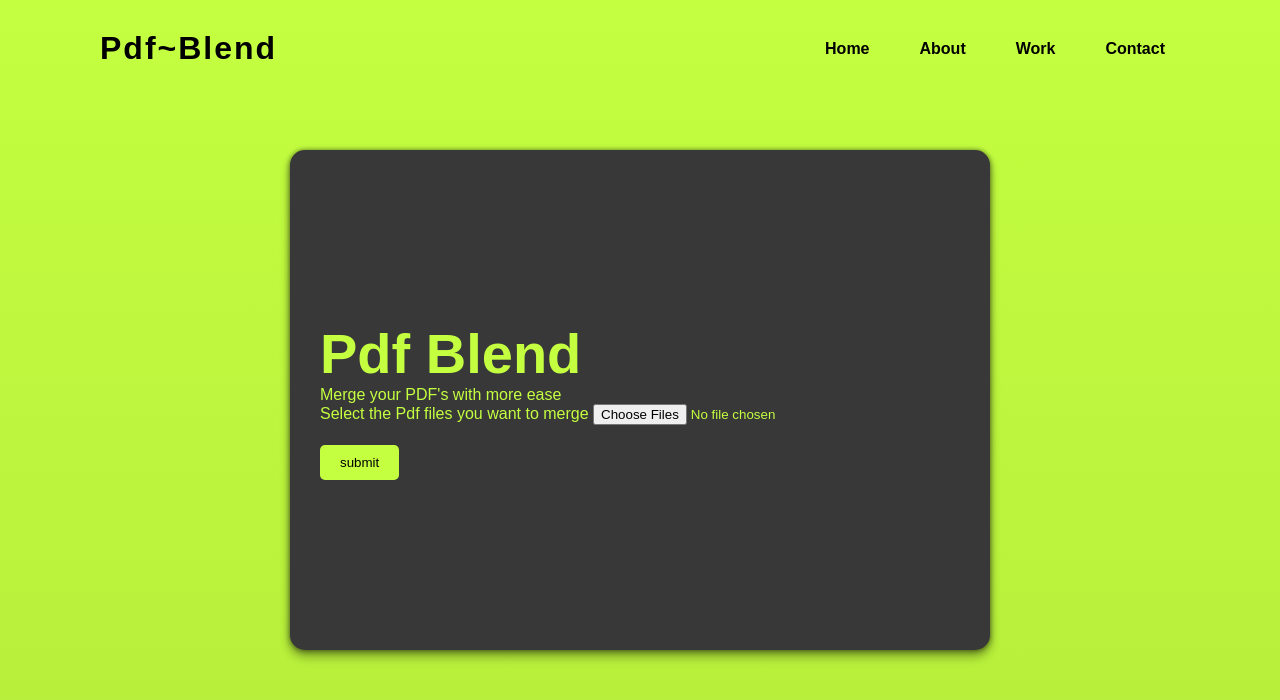
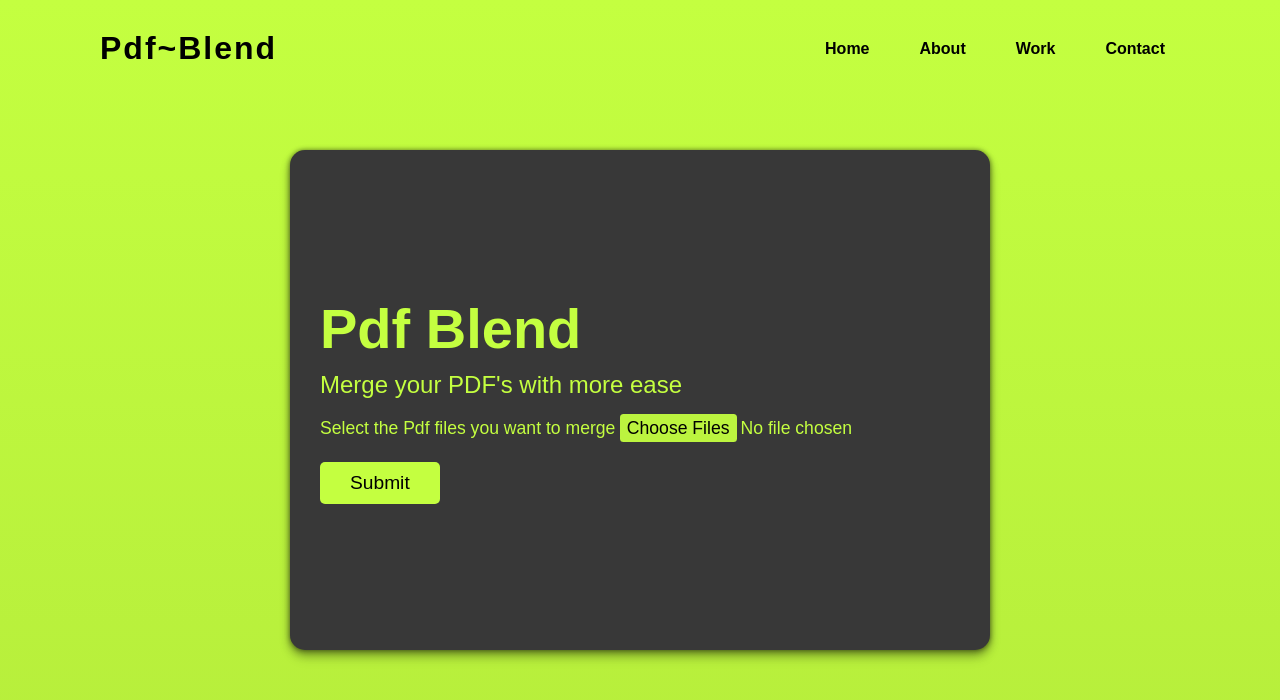
Before and after one commit to thesakshijaiswal/Pdf-Merger, a website: page index.html in a window 1280 px wide. Drawn offline with Linux system fonts and the light colour scheme.

Commit message:
fix button css

```diff
--- a/index.html
+++ b/index.html
@@ -29,7 +29,7 @@
           <label for="exampleFormControlFile1">Select the Pdf files you want to merge</label>
           <input type="file" name="pdfs" id="choosePdf" multiple accept=".pdf">
           <div class="submit">
-            <input id="submit" type="submit" value="submit">
+            <input id="submit" type="submit" value="Submit">
           </div>
         </div>
       </form>
--- a/public/style.css
+++ b/public/style.css
@@ -83,13 +83,33 @@ header ul li a.active {
   font-size: 3.5rem;
   font-weight: 600;
 }
-
+.container p {
+  font-size: 1.5rem;
+  margin: 10px 0 15px;
+}
 #submit {
   background-color: #c4ff40;
   color: black;
-  padding: 10px 20px;
+  padding: 10px 30px;
   outline: none;
   border: black;
   margin-top: 20px;
   border-radius: 5px;
+  font-size: 1.2rem;
+  font-weight: 500;
 }
+input[type="file"]::file-selector-button {
+  border: none;
+  padding: 0.2em 0.4em;
+  border-radius: 0.2em;
+  background-color: #c4ff40f1;
+  transition: 1s;
+  color: black;
+  font-weight: 400;
+}
+.form-group label {
+  font-size: 1.1rem;
+}
+.form-group input {
+  font-size: 1.1rem;
+}
--- a/server.js
+++ b/server.js
@@ -23,13 +23,14 @@ app.post("/merge", upload.array("pdfs", 2), async (req, res) => {
     );
     const mergedPdfPath = path.join(
       __dirname,
-      `/generatedPdfs/${generationTimestamp}.pdf`,
+      `public/generatedPdfs/${generationTimestamp}.pdf`,
     );
     fs.readFile(mergedPdfPath, (err, data) => {
       if (err) {
         throw new Error("Failed to read the merged PDF file.");
       }
-      res.setHeader("Content-Type", "application/pdf");
+      // res.setHeader("Content-Type", "application/pdf");
+      res.setHeader("Content-Disposition", `attachment; filename="merged.pdf"`);
       res.send(data);
     });
   } catch (error) {
```
Also changed, not shown: 2 other files.
